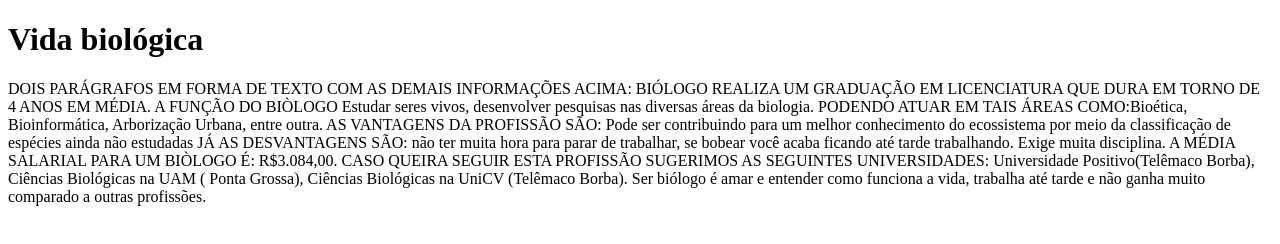
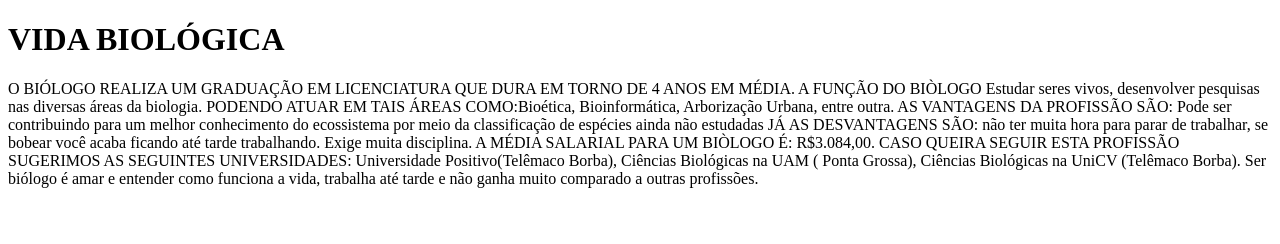
Before and after one commit to mariahpontess/pensamentocomputacional_1C, a plain HTML site: page index.html in a window 1280 px wide. Drawn offline with Linux system fonts and the light colour scheme.

Commit message:
Update index.html

```diff
--- a/index.html
+++ b/index.html
@@ -5,9 +5,9 @@
         <title>VIDA BIOLÓGICA</title>
   </head>
   <body>
-        <h1> Vida biológica </h1>
+        <h1> VIDA BIOLÓGICA </h1>
 
- <P> DOIS PARÁGRAFOS EM FORMA DE TEXTO COM AS DEMAIS INFORMAÇÕES ACIMA: BIÓLOGO  REALIZA
+ <P> O BIÓLOGO  REALIZA
  UM GRADUAÇÃO EM LICENCIATURA QUE DURA EM TORNO DE 4 ANOS EM MÉDIA. A FUNÇÃO DO
  BIÒLOGO Estudar seres vivos, desenvolver pesquisas nas diversas áreas da biologia.
 PODENDO ATUAR EM TAIS ÁREAS COMO:Bioética, Bioinformática, Arborização Urbana, entre
```
